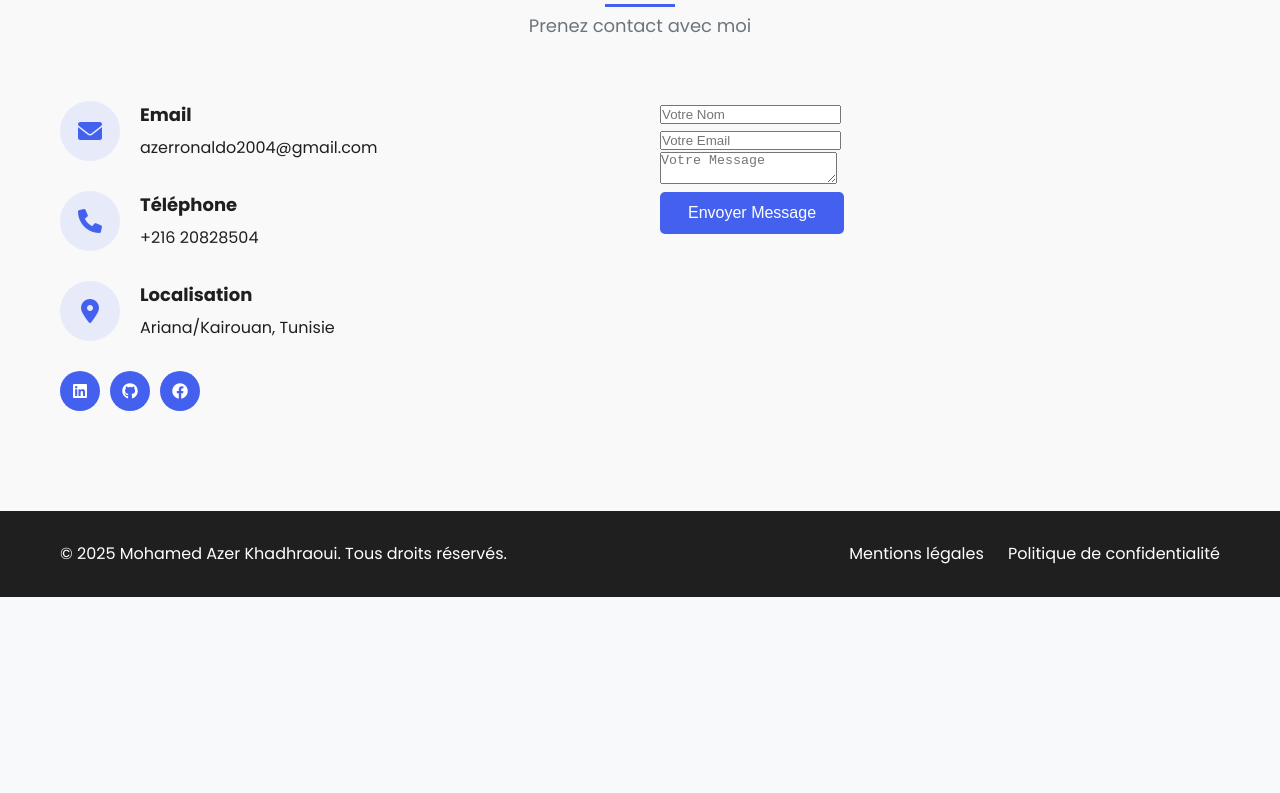
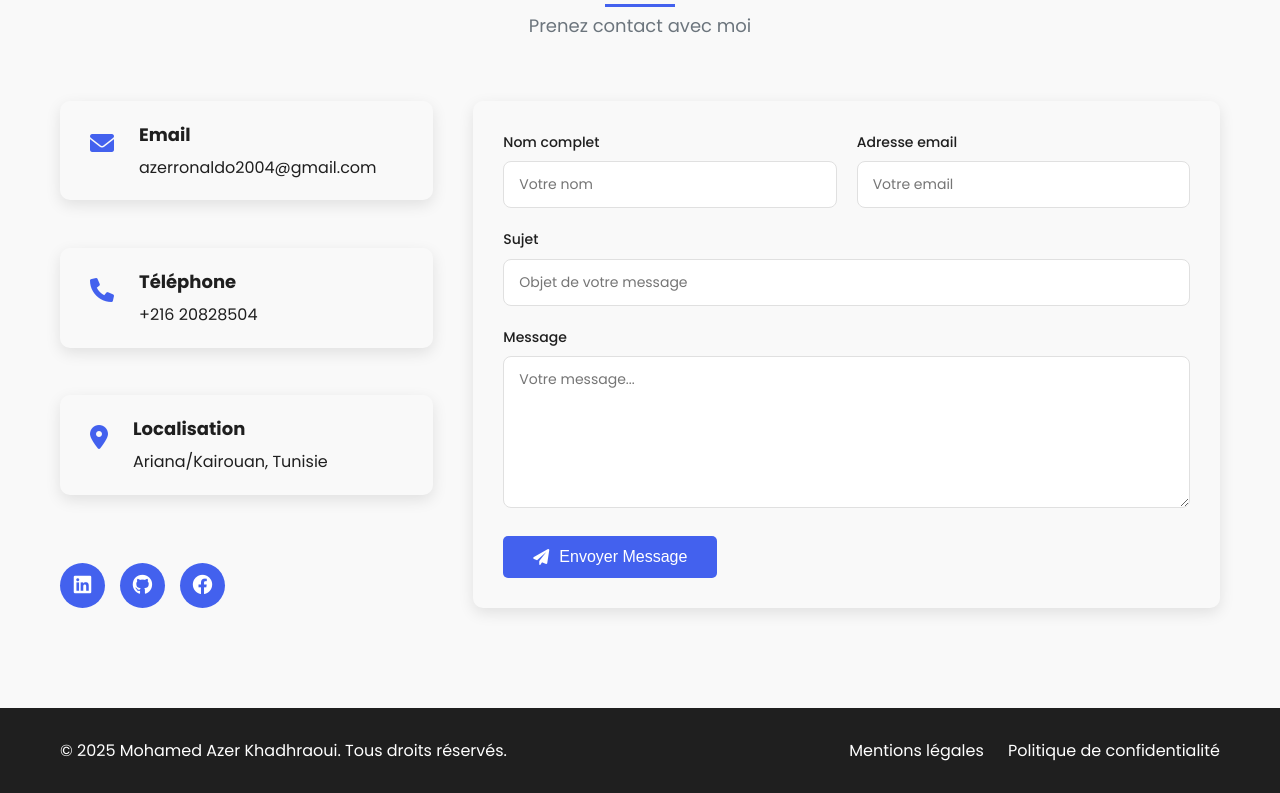
Before and after one commit to Azer-khadhraoui/Portfolio-WebPage, a plain HTML site: page index.html in a window 1280 px wide. Shown: the part 5566-6359 px from the top of the page. Before the commit the page ends 6163 px from the top, so only its background shows below. Drawn offline with Linux system fonts and the light colour scheme.

Commit message:
Refactor contact form and add project details for ALDAWRY Football (en cours)

```diff
--- a/css/style.css
+++ b/css/style.css
@@ -591,80 +591,153 @@ nav ul li a.active::after {
 
 .contact-content {
     display: grid;
-    grid-template-columns: repeat(2, 1fr);
+    grid-template-columns: 1fr 2fr;
     gap: 40px;
+}
+
+.contact-info {
+    display: flex;
+    flex-direction: column;
+    justify-content: space-between;
 }
 
 .contact-item {
     display: flex;
-    align-items: center;
+    align-items: flex-start;
     margin-bottom: 30px;
+    padding: 20px;
+    background-color: var(--bg-light);
+    border-radius: 10px;
+    box-shadow: var(--box-shadow);
+    transition: transform 0.3s ease;
+}
+
+.contact-item:hover {
+    transform: translateY(-5px);
 }
 
 .contact-item i {
-    width: 60px;
-    height: 60px;
-    background-color: rgba(67, 97, 238, 0.1);
-    border-radius: 50%;
-    display: flex;
-    align-items: center;
-    justify-content: center;
     font-size: 24px;
     color: var(--primary-color);
-    margin-right: 20px;
+    margin-right: 15px;
+    padding: 10px;
+    background-color: var(--primary-color-light);
+    border-radius: 50%;
 }
 
-.contact-item h3 {
+.contact-item div h3 {
     font-size: 18px;
     margin-bottom: 5px;
 }
 
+.contact-item div p {
+    font-size: 16px;
+    color: var(--text-color-light);
+}
+
 .social-links {
     display: flex;
-    margin-top: 30px;
+    justify-content: flex-start;
+    gap: 15px;
+    margin-top: 20px;
 }
 
 .social-link {
-    width: 40px;
-    height: 40px;
-    background-color: var(--primary-color);
-    color: #fff;
-    border-radius: 50%;
     display: flex;
     align-items: center;
     justify-content: center;
-    margin-right: 10px;
-    transition: var(--transition);
+    width: 45px;
+    height: 45px;
+    border-radius: 50%;
+    background-color: var(--primary-color);
+    color: white;
+    font-size: 20px;
+    transition: all 0.3s ease;
 }
 
 .social-link:hover {
-    background-color: var(--dark-color);
+    transform: translateY(-5px);
+    background-color: var(--secondary-color);
 }
 
-.contact-form .form-group {
+.contact-form {
+    padding: 30px;
+    background-color: var(--bg-light);
+    border-radius: 10px;
+    box-shadow: var(--box-shadow);
+}
+
+.form-row {
+    display: grid;
+    grid-template-columns: 1fr 1fr;
+    gap: 20px;
+}
+
+.form-group {
     margin-bottom: 20px;
 }
 
-.contact-form input,
-.contact-form textarea {
-    width: 100%;
-    padding: 12px 20px;
-    border: 1px solid #ddd;
-    border-radius: 5px;
-    font-family: 'Poppins', sans-serif;
-    font-size: 16px;
-    transition: var(--transition);
+.form-group label {
+    display: block;
+    font-size: 14px;
+    font-weight: 500;
+    margin-bottom: 8px;
 }
 
-.contact-form textarea {
-    height: 150px;
-    resize: none;
+.form-group input,
+.form-group textarea {
+    width: 100%;
+    padding: 12px 15px;
+    border: 1px solid #e0e0e0;
+    border-radius: 8px;
+    font-family: 'Poppins', sans-serif;
+    font-size: 14px;
+    transition: border-color 0.3s ease, box-shadow 0.3s ease;
 }
 
-.contact-form input:focus,
-.contact-form textarea:focus {
+.form-group input:focus,
+.form-group textarea:focus {
+    border-color: var(--primary-color);
+    box-shadow: 0 0 0 3px var(--primary-color-light);
     outline: none;
-    border-color: var(--primary-color);
+}
+
+.submit-btn {
+    padding: 12px 30px;
+    display: inline-flex;
+    align-items: center;
+    justify-content: center;
+    gap: 10px;
+    font-weight: 500;
+    width: auto;
+}
+
+.submit-btn i {
+    font-size: 16px;
+}
+
+/* Animation pour le bouton d'envoi */
+.submit-btn:hover i {
+    animation: send 0.6s ease forwards;
+}
+
+@keyframes send {
+    0% {
+        transform: translateX(0);
+        opacity: 1;
+    }
+    50% {
+        transform: translateX(10px);
+        opacity: 0;
+    }
+    51% {
+        transform: translateX(-10px);
+        opacity: 0;
+    }
+    100% {
+        transform: translateX(0);
+        opacity: 1;
+    }
 }
 
 /* Footer */
--- a/index.html
+++ b/index.html
@@ -365,7 +365,7 @@
                 <p>Prenez contact avec moi</p>
             </div>
             <div class="contact-content">
-                <div>
+                <div class="contact-info">
                     <div class="contact-item">
                         <i class="fas fa-envelope"></i>
                         <div>
@@ -388,23 +388,52 @@
                         </div>
                     </div>
                     <div class="social-links">
-                        <a href="https://linkedin.com/in/azer-khadhraoui" class="social-link"><i class="fab fa-linkedin"></i></a>
-                        <a href="https://github.com/Azer-khadhraoui" class="social-link"><i class="fab fa-github"></i></a>
-                        <a href="https://www.facebook.com/azer.khadhraoui.859622/" class="social-link"><i class="fab fa-facebook"></i></a>
+                        <a href="https://linkedin.com/in/azer-khadhraoui" class="social-link" target="_blank" aria-label="LinkedIn">
+                            <i class="fab fa-linkedin"></i>
+                        </a>
+                        <a href="https://github.com/Azer-khadhraoui" class="social-link" target="_blank" aria-label="GitHub">
+                            <i class="fab fa-github"></i>
+                        </a>
+                        <a href="https://www.facebook.com/azer.khadhraoui.859622/" class="social-link" target="_blank" aria-label="Facebook">
+                            <i class="fab fa-facebook"></i>
+                        </a>
                     </div>
                 </div>
-                <!-- Formulaire avec FormSubmit -->
-                <form action="https://formsubmit.co/azerronaldo2004@gmail.com" method="POST">
+
+                <form class="contact-form" action="https://formsubmit.co/azerronaldo2004@gmail.com" method="POST">
+                    <!-- Anti-spam honeypot -->
+                    <input type="text" name="_honey" style="display:none">
+                    <!-- Désactiver les captchas -->
+                    <input type="hidden" name="_captcha" value="false">
+                    <!-- Sujet de l'email -->
+                    <input type="hidden" name="_subject" value="Nouveau message depuis votre portfolio!">
+                    <!-- Redirection après soumission -->
+                    <input type="hidden" name="_next" value="https://azer-khadhraoui.github.io/thankyou.html">
+
+                    <div class="form-row">
+                        <div class="form-group">
+                            <label for="name">Nom complet</label>
+                            <input type="text" id="name" name="name" placeholder="Votre nom" required>
+                        </div>
+                        <div class="form-group">
+                            <label for="email">Adresse email</label>
+                            <input type="email" id="email" name="email" placeholder="Votre email" required>
+                        </div>
+                    </div>
+
                     <div class="form-group">
-                        <input type="text" name="name" placeholder="Votre Nom" required>
+                        <label for="subject">Sujet</label>
+                        <input type="text" id="subject" name="subject" placeholder="Objet de votre message" required>
                     </div>
+
                     <div class="form-group">
-                        <input type="email" name="email" placeholder="Votre Email" required>
+                        <label for="message">Message</label>
+                        <textarea id="message" name="message" placeholder="Votre message..." required rows="6"></textarea>
                     </div>
-                    <div class="form-group">
-                        <textarea name="message" placeholder="Votre Message" required></textarea>
-                    </div>
-                    <button type="submit" class="btn btn-primary">Envoyer Message</button>
+
+                    <button type="submit" class="btn btn-primary submit-btn">
+                        <i class="fas fa-paper-plane"></i> Envoyer Message
+                    </button>
                 </form>
             </div>
         </div>
```
Also changed, not shown: projects/aldawry.html (renamed from aldawry.html).
